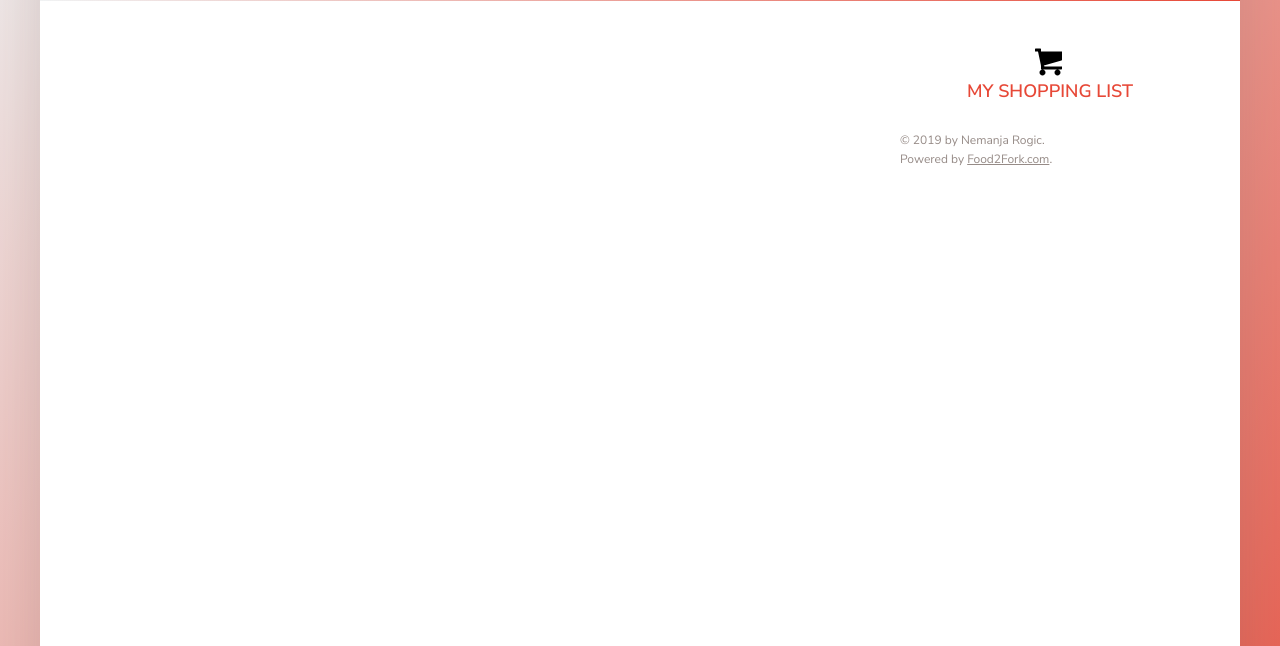
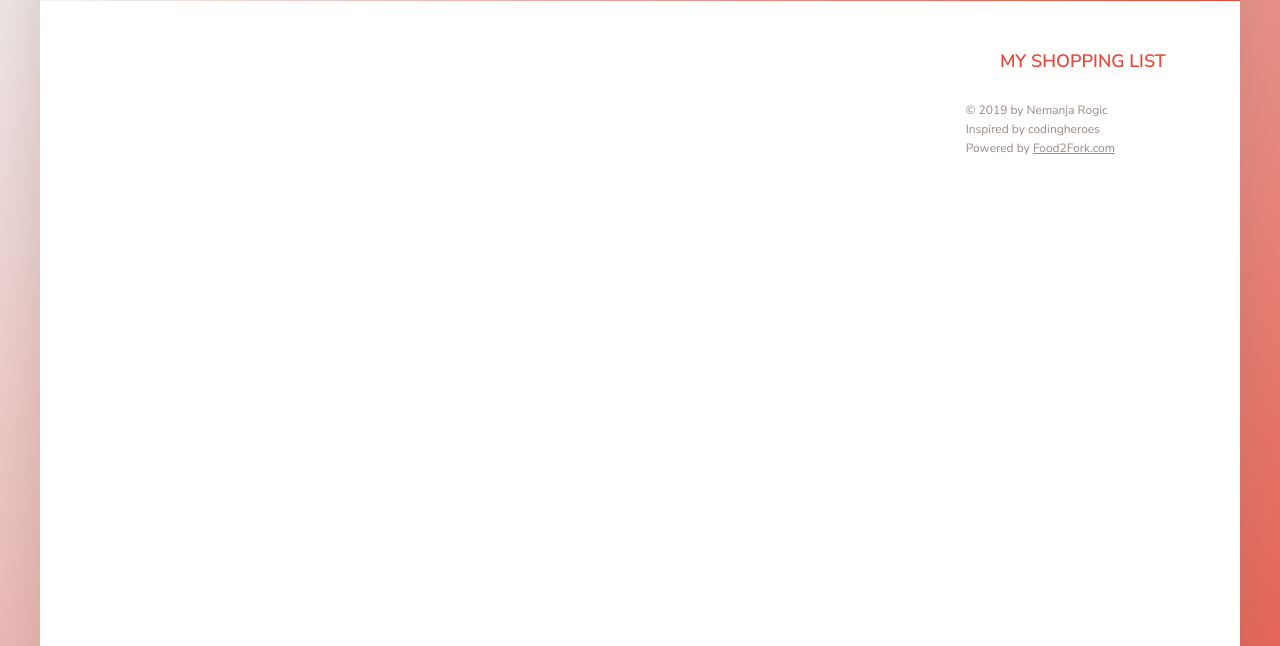
Before and after one commit to nemanjarogic/receipe-finder, a website built with webpack: page src/index.html in a window 1280 px wide. Shown: the part 154-800 px from the top of the page. Built offline with nearby package versions, Linux system fonts and the light colour scheme.

```diff
--- a/src/index.html
+++ b/src/index.html
@@ -336,9 +336,6 @@
 
         <aside>
             <div class="shopping">
-                <svg class="shopping__icon">
-                    <use href="img/icons.svg#icon-shopping-cart"></use>
-                </svg>
                 <h2 class="heading-2">My Shopping List</h2>
 
                 <ul class="shopping__list">
@@ -426,8 +423,9 @@
                 </ul>
 
                 <div class="copyright">
-                    &copy; 2019 by Nemanja Rogic.
-                    <br>Powered by <a href="http://food2fork.com" target="_blank" class="link">Food2Fork.com</a>.
+                    &copy; 2019 by Nemanja Rogic
+                    <br>Inspired by codingheroes
+                    <br>Powered by <a href="http://food2fork.com" target="_blank" class="link">Food2Fork.com</a>
                 </div>
 
             </div>
```
Also changed, not shown: dist/css/style.css.
